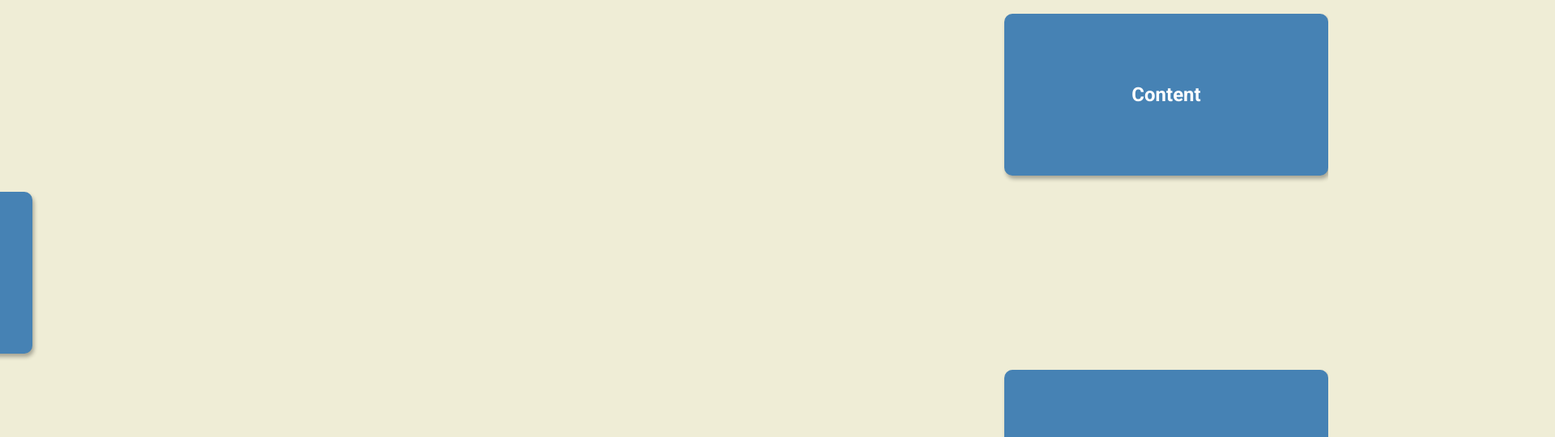
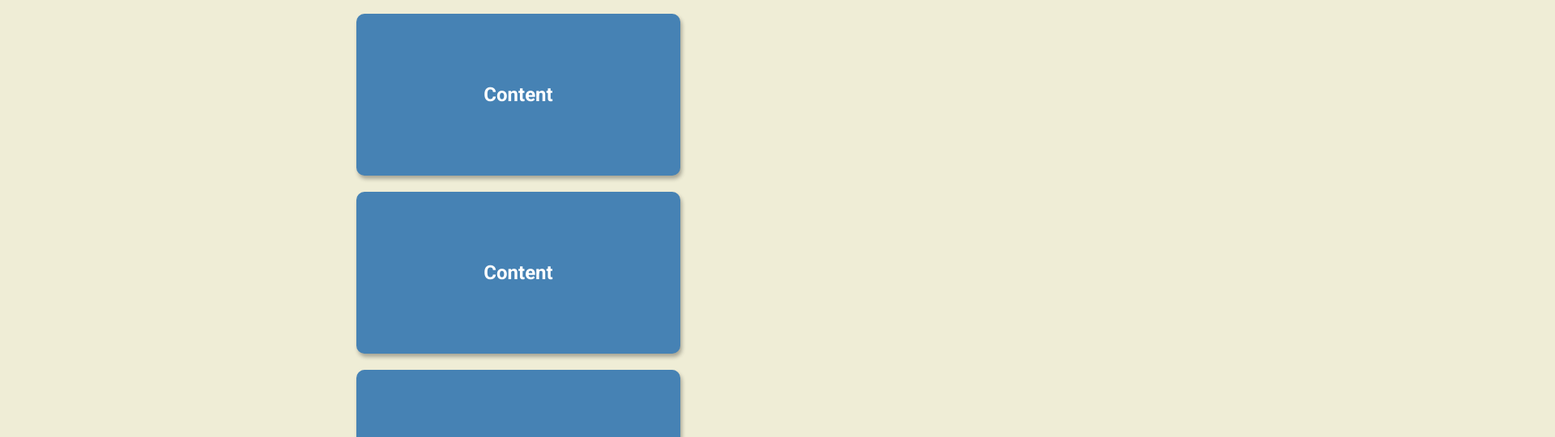
Before and after one commit to TotallySly/-406.-50PROJECTS50DAYS--scrolling-animation, a plain HTML site: page index.html in a window 1280 px wide. Shown: the part 51-591 px from the top of the page at 81% size, 1920 px wide, since content can reach past the window. Drawn offline with Linux system fonts and the light colour scheme.

```diff
--- a/script.js
+++ b/script.js
@@ -0,0 +1,21 @@
+const boxes = document.querySelectorAll('.box')
+
+window.addEventListener('scroll', checkBoxes)
+
+checkBoxes()
+
+function checkBoxes() {
+    const triggerBottom = (window.innerHeight / 5) * 4
+
+    boxes.forEach((box) => {
+        const boxTop = box.getBoundingClientRect().top
+
+        if (boxTop < triggerBottom) {
+            box.classList.add('show')
+        } else {
+            box.classList.remove('show')
+        }
+    })
+}
+
+console.log(Hello)
--- a/style.css
+++ b/style.css
@@ -33,12 +33,12 @@
     margin: 10px;
     border-radius: 10px;
     box-shadow: 2px 4px 5px rgba(0, 0, 0, 0.3);
-    transform: translateX(200%);
+    transform: translateX(400%);
     transition: transform 0.4s ease;
 }
 
 .box:nth-of-type(even) {
-    transform: translateX(-200%);
+    transform: translateX(-400%);
 }
 
 .box.show {
```
